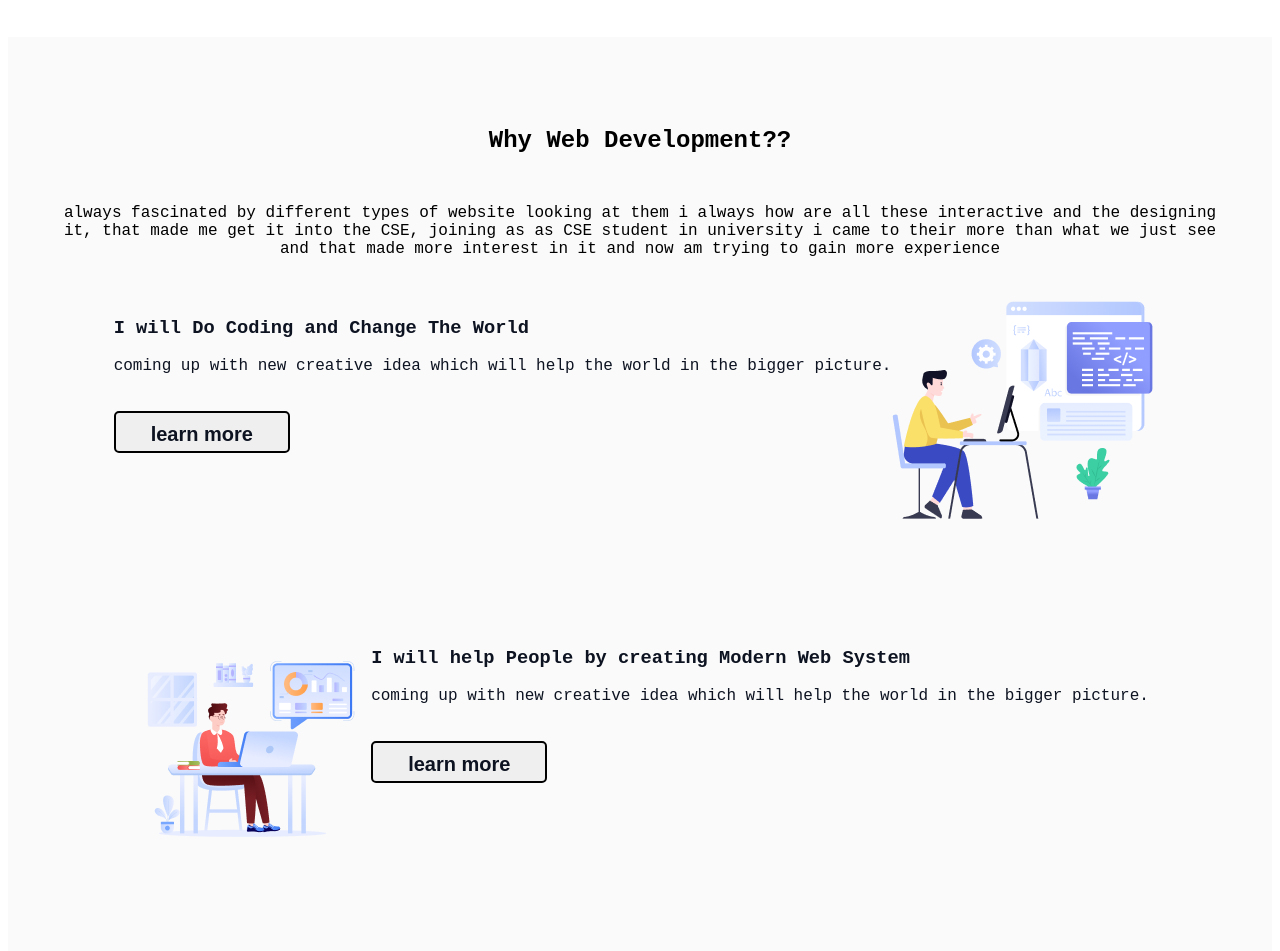
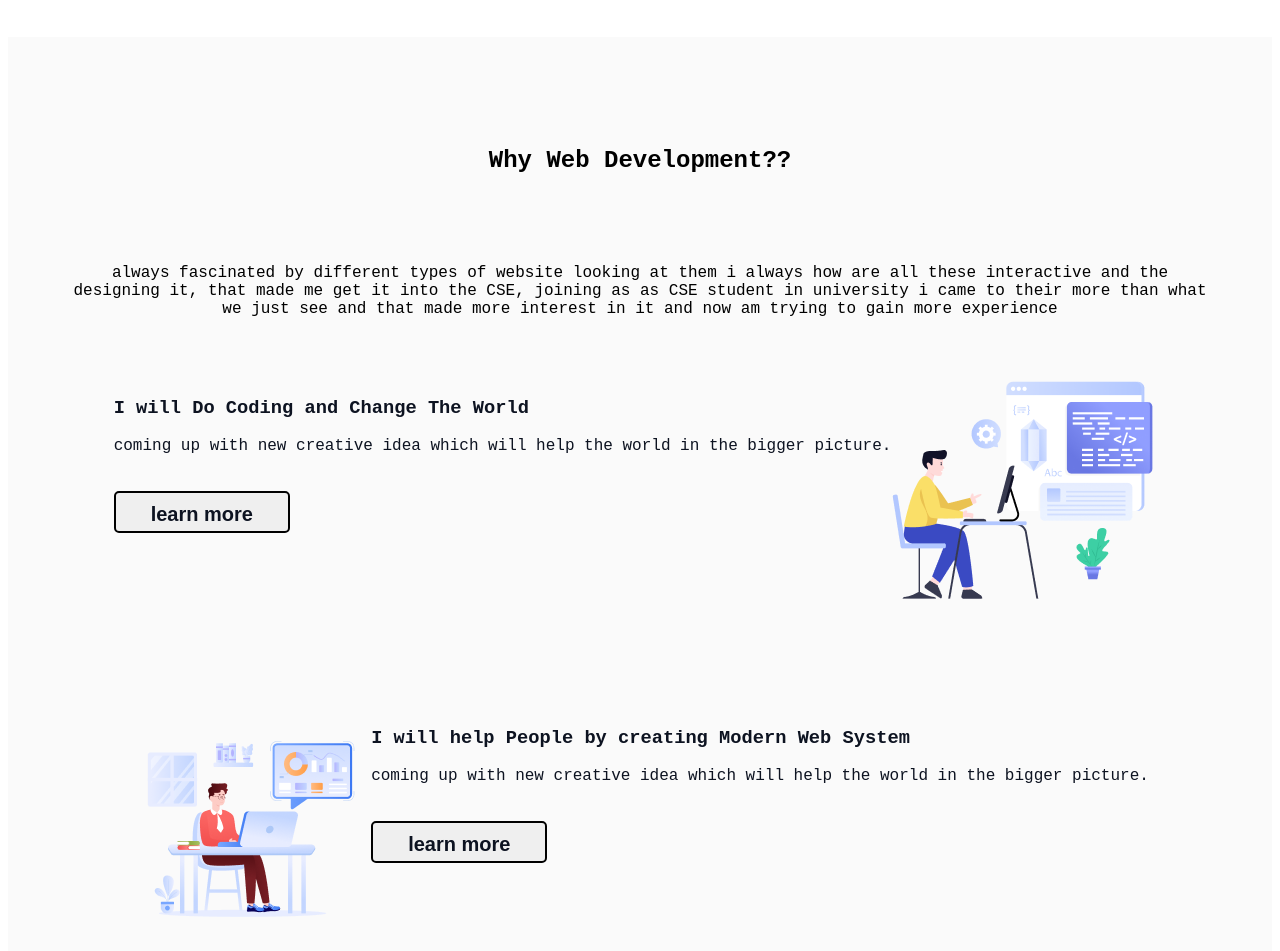
Before and after one commit to Ridwanul-hoque/Assignment1, a plain HTML site: page index.html in a window 1280 px wide. Shown: the part 840-1791 px from the top of the page. Drawn offline with Linux system fonts and the light colour scheme; a web font is replaced by a local one.

Commit message:
some small fix

```diff
--- a/styles/styles.css
+++ b/styles/styles.css
@@ -88,7 +88,7 @@ nav {
 .head2 {
   text-align: center;
   margin-top: 50px;
-  ;
+  padding: 20px 20px;
 }
 
 .head-detail {
```
